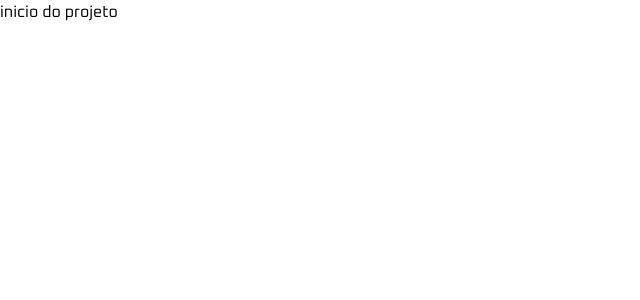
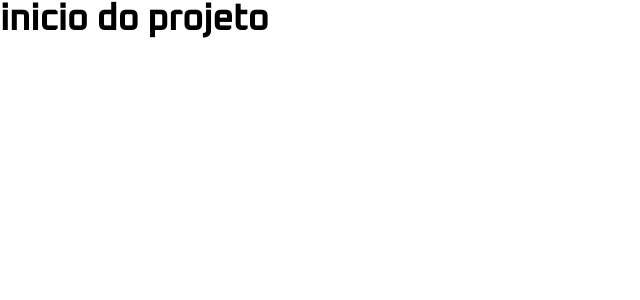
Before and after one commit to black-adm/bugstore-nextjs, a Next.js app: page / in a window 1280 px wide. Shown: the top 300 px of the page, without its empty margins (0-640 px from the left). Built offline with nearby package versions, Linux system fonts and the light colour scheme.

Commit message:
add icon.png and colors for tailwind css

```diff
--- a/src/app/page.tsx
+++ b/src/app/page.tsx
@@ -1,5 +1,7 @@
 export default function Home() {
   return (
-    <h1>inicio do projeto</h1>
+    <h1 className="text-dark-purple text-4xl font-bold">
+      inicio do projeto
+    </h1>
   )
 }
--- a/tailwind.config.ts
+++ b/tailwind.config.ts
@@ -6,7 +6,15 @@ const config: Config = {
     './src/components/**/*.{js,ts,jsx,tsx,mdx}',
     './src/app/**/*.{js,ts,jsx,tsx,mdx}',
   ],
-  theme: {},
+  theme: {
+    colors: {
+      'primary-white': '#DBD6EB',
+      'light-purple': '#7E0CEF',
+      'medium-violet': '#3326BE',
+      'dark-violet': '#14122B',
+      'medium-purple': '#1B122B'
+    }
+  },
   plugins: [],
 }
 export default config
```
Also changed, not shown: src/app/icon.png (added).
